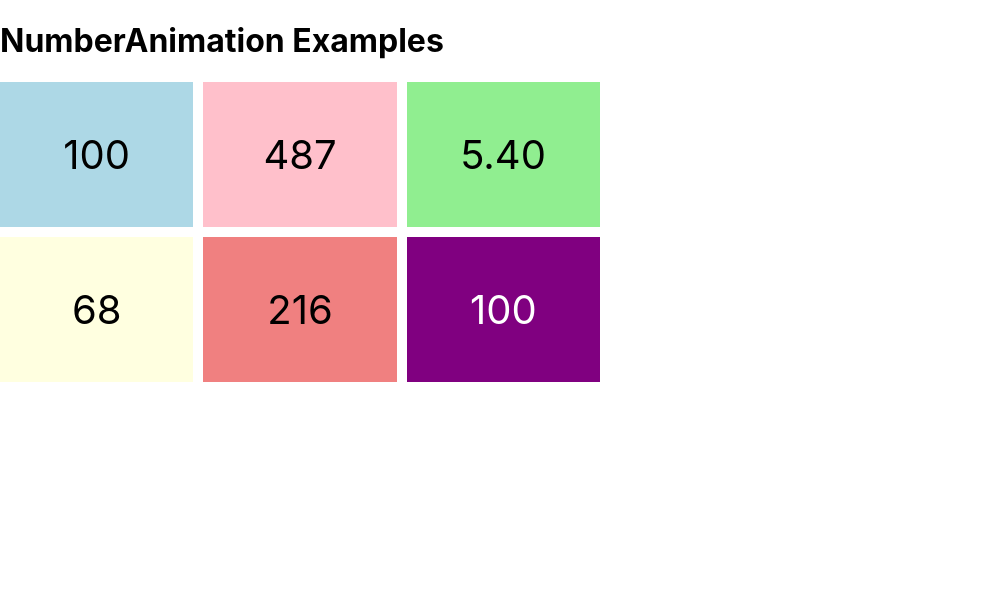
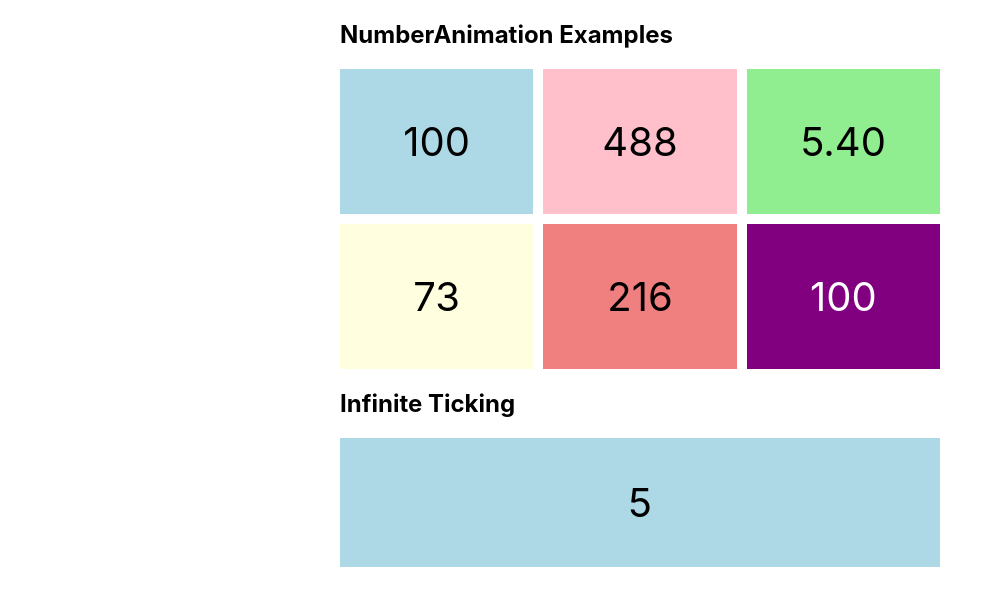
Before and after one commit to vajra-studios/number-animation, a React (Create React App) app: page / in a window 1280 px wide. Shown: the top 606 px of the page, without its empty margins (0-1003 px from the left). Built offline with nearby package versions, Linux system fonts and the light colour scheme.

Commit message:
Allow infinite ticking

```diff
--- a/src/App.tsx
+++ b/src/App.tsx
@@ -1,6 +1,13 @@
 import React from "react";
 import NumberAnimation from "./NumberAnimation";
 import type * as CSS from "csstype";
+
+const pageStyles: CSS.Properties = {
+  paddingLeft: "16px",
+  paddingRight: "16px",
+  margin: "0 auto",
+  maxWidth: "600px",
+};
 
 const gridStyles: CSS.Properties = {
   display: "grid",
@@ -15,10 +22,6 @@ const alignment: CSS.Properties = {
   display: "flex",
   alignItems: "center",
   justifyContent: "center",
-  fontSize: "40px",
-};
-
-const blackText: CSS.Properties = {
   fontSize: "40px",
 };
 
@@ -108,8 +111,8 @@ const numberAnimationProps = [
 ];
 
 const App = () => (
-  <React.Fragment>
-    <h1>NumberAnimation Examples</h1>
+  <div style={pageStyles}>
+    <h2>NumberAnimation Examples</h2>
     <div style={gridStyles}>
       {numberAnimationProps.map((props, index) => (
         <div key={index} style={backgroundStyles[index]}>
@@ -117,7 +120,18 @@ const App = () => (
         </div>
       ))}
     </div>
-  </React.Fragment>
+
+    <h2>Infinite Ticking</h2>
+    <div style={blueBackground}>
+      <NumberAnimation
+        start={0}
+        time={5}
+        randomize={false}
+        decimalPlaces={0}
+        speed={1}
+      />
+    </div>
+  </div>
 );
 
 export default App;
--- a/src/NumberAnimation.tsx
+++ b/src/NumberAnimation.tsx
@@ -40,31 +40,58 @@ over a given duration. The number can be randomized for a more organic feel and
 the number of decimal places can be specified. */
 export default function NumberAnimation(props: {
   start: number;
-  end: number;
+  end?: number;
   time: number;
+  speed?: number;
   randomize?: boolean;
   decimalPlaces?: number;
 }) {
-  const { start, end, time, randomize = false, decimalPlaces = 2 } = props;
-  const step = calculateStep(start, end, time);
-  // const numberSteps = numValues(start, end, step);
+  const {
+    start,
+    end = Number.MAX_SAFE_INTEGER,
+    time,
+    speed,
+    randomize = false,
+    decimalPlaces = 2,
+  } = props;
   const [current, setCurrent] = useState(start.toString());
+
+  let step = 1;
+  if (speed) {
+    step = speed / stepsPerSecond;
+  } else {
+    step = calculateStep(start, end, time);
+  }
   const currNum = Number.parseFloat(current);
   useEffect(() => {
     let intervalId = 0;
     const next = () => {
       const nextValue = nextNumber(start, end, currNum, step, randomize);
-      if (nextValue === end || nextValue === start) {
-        setCurrent(nextValue.toString());
-      } else {
-        setCurrent(toFixed(nextValue, decimalPlaces));
-      }
+
+      setCurrent(nextValue.toString());
       if (nextValue === end) {
         clearInterval(intervalId);
       }
     };
     intervalId = window.setInterval(next, 1000 / stepsPerSecond);
     return () => clearInterval(intervalId);
-  }, [current, start, end, time, step, randomize, decimalPlaces, currNum]);
-  return <p>{current}</p>;
+  }, [
+    current,
+    start,
+    end,
+    time,
+    speed,
+    step,
+    randomize,
+    decimalPlaces,
+    currNum,
+  ]);
+  // console.log({current});
+  let printNum = current;
+  let parsedNum = Number(current);
+  if (parsedNum === end || parsedNum === start) {
+  } else {
+    printNum = toFixed(parsedNum, decimalPlaces);
+  }
+  return <p>{printNum}</p>;
 }
```
